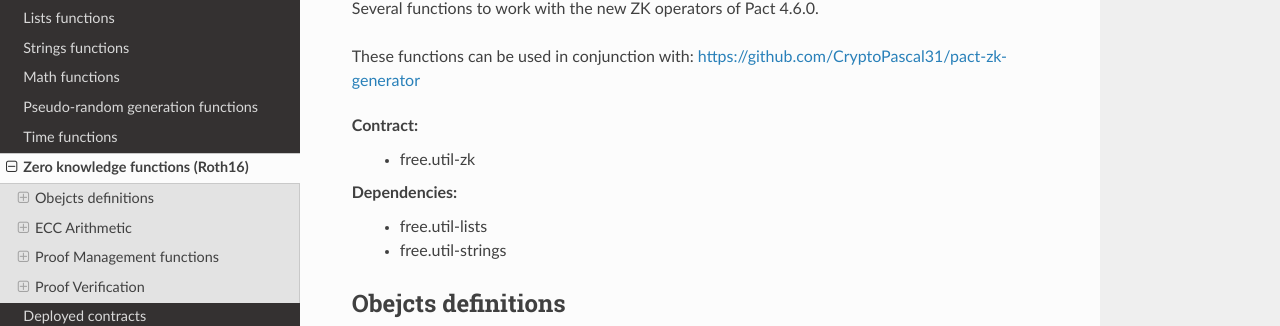
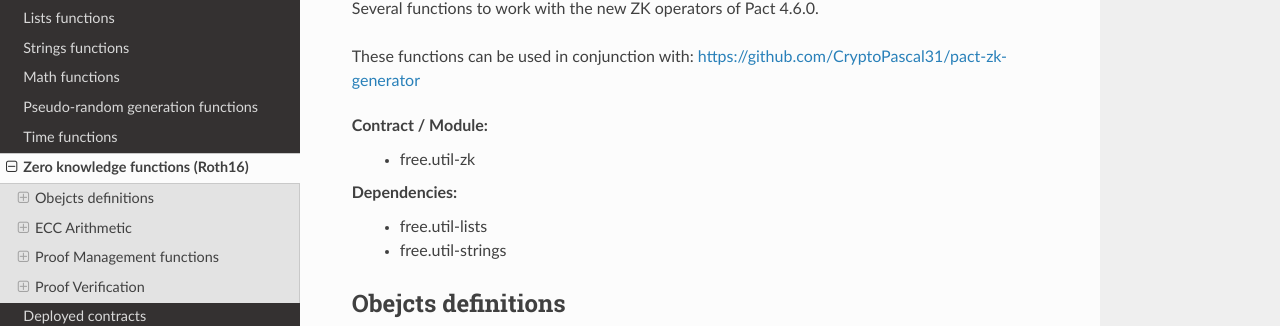
Before and after one commit to CryptoPascal31/pact-util-lib, a Sphinx documentation site: the page built from docs/source/util-zk.rst, in a window 1280 px wide and 900 px high. Shown: the part 163-489 px from the top of the window. Built offline with Sphinx 7.4.7 and the Read the Docs theme 2.0.0, drawn with Linux system fonts in a browser that asks for light colours.

Commit message:
"Contract" => "Contract / Module in doc"

```diff
--- a/docs/source/util-lists.rst
+++ b/docs/source/util-lists.rst
@@ -1,6 +1,6 @@
 Lists functions
 ==================
-**Contract:**
+**Contract / Module:**
   * free.util-lists
 
 
--- a/docs/source/util-math.rst
+++ b/docs/source/util-math.rst
@@ -1,6 +1,6 @@
 Math functions
 ==================
-**Contract:**
+**Contract / Module:**
   * free.util-math
 
 **Dependencies:**
--- a/docs/source/util-random.rst
+++ b/docs/source/util-random.rst
@@ -1,6 +1,6 @@
 Pseudo-random generation functions
 ====================================
-**Contract:**
+**Contract / Module:**
   * free.util-random
 
 **Dependencies:**
--- a/docs/source/util-strings.rst
+++ b/docs/source/util-strings.rst
@@ -1,6 +1,6 @@
 Strings functions
 ==================
-**Contract:**
+**Contract / Module:**
   * free.util-strings
 
 **Dependencies:**
--- a/docs/source/util-time.rst
+++ b/docs/source/util-time.rst
@@ -1,6 +1,6 @@
 Time functions
 ==================
-**Contract:**
+**Contract / Module:**
   * free.util-time
 
 
--- a/docs/source/util-zk.rst
+++ b/docs/source/util-zk.rst
@@ -5,7 +5,7 @@
 
 These functions can be used in conjunction with: https://github.com/CryptoPascal31/pact-zk-generator
 
-**Contract:**
+**Contract / Module:**
   * free.util-zk
 
 **Dependencies:**
```
